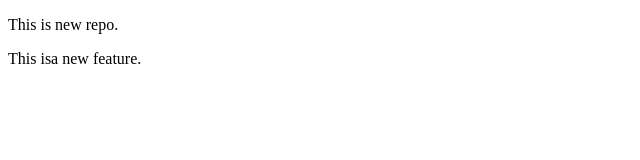
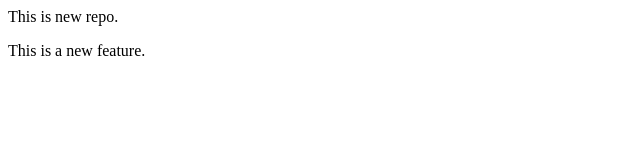
Before and after one commit to Rishav-repository/localRepo, a plain HTML site: page index.html in a window 1280 px wide. Shown: the whole page, without its empty margins (0-640 px from the left). Drawn offline with Linux system fonts and the light colour scheme.

Commit message:
fixing this is a new feature

```diff
--- a/index.html
+++ b/index.html
@@ -1,12 +1,3 @@
-<!DOCTYPE html>
-<html lang="en">
-<head>
-    <meta charset="UTF-8">
-    <meta name="viewport" content="width=device-width, initial-scale=1.0">
-    <title>Document</title>
-</head>
-<body>
+
     <p>This is new repo.</p>
-    <p>This isa new feature.</p>
-</body>
-</html>
+    <p>This is a new feature.</p>
```
